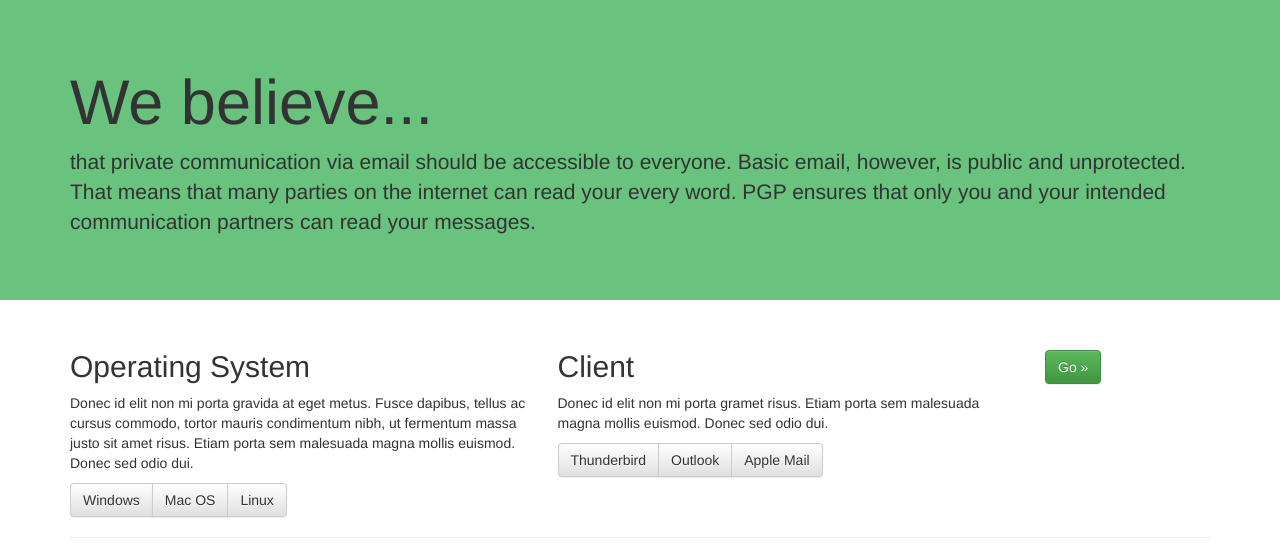
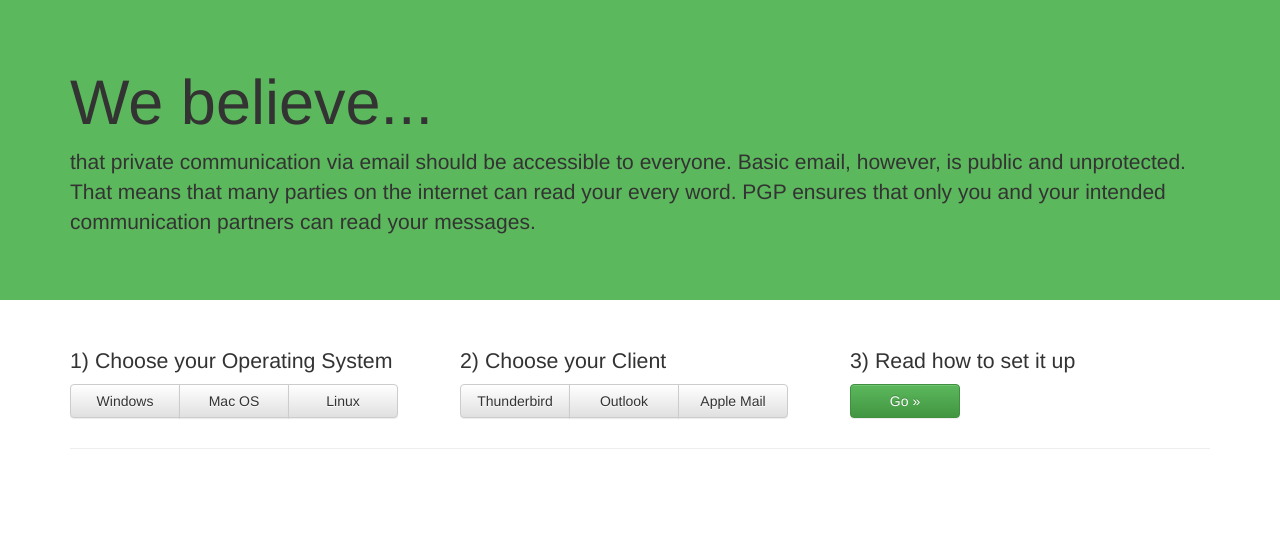
Before and after one commit to PrettyGoodManual/PGM, a plain HTML site: page index.html in a window 1280 px wide. Drawn offline with Linux system fonts and the light colour scheme.

Commit message:
changed green; worked on buttons

```diff
--- a/css/main.css
+++ b/css/main.css
@@ -1,5 +1,11 @@
+.bbutton {
+	vertical-align: bottom;
+}
 
+h3 {
+	font-size: 16pt;
+}
 
-/* ==========================================================================
-   Author's custom styles
-   ========================================================================== */
+.btn {
+	width: 110px;
+}
--- a/index.html
+++ b/index.html
@@ -24,7 +24,7 @@
 	</head>
 	<body>
     <!-- Main jumbotron for a primary marketing message or call to action -->
-    <div class="jumbotron" style="background-color: #69c27d">
+    <div class="jumbotron" style="background-color: #5cb85c">
       <div class="container">
         <h1>We believe...</h1>
         <p>that private communication via email should be accessible to everyone. Basic email, however, is public and unprotected. That means that many parties on the internet can read your every word.
@@ -35,11 +35,10 @@ PGP ensures that only you and your intended communication partners can read your
     </div>
 		<div class="container">
 			<div class="row">
-				<div class="col-md-5">
-					<h2>Operating System</h2>
-					<p>Donec id elit non mi porta gravida at eget metus. Fusce dapibus, tellus ac cursus commodo, tortor mauris condimentum nibh, ut fermentum massa justo sit amet risus. Etiam porta sem malesuada magna mollis euismod. Donec sed odio dui. </p>
+				<div class="col-md-4">
+					<h3>1) Choose your Operating System</h3>
 
-					<div class="btn-group" data-toggle="buttons">
+					<div class="btn-group bbutton" data-toggle="buttons">
 						<label class="btn btn-default">
 							<input type="radio" name="options" id="option1"> Windows
 						</label>
@@ -52,11 +51,10 @@ PGP ensures that only you and your intended communication partners can read your
 					</div>
 				</div>
 
-				<div class="col-md-5">
-					<h2>Client</h2>
-					<p>Donec id elit non mi porta gramet risus. Etiam porta sem malesuada magna mollis euismod. Donec sed odio dui. </p>
-
-					<div class="btn-group" data-toggle="buttons">
+				<div class="col-md-4">
+					<h3>2) Choose your Client</h3>
+					<div>
+						<div class="btn-group bbutton" data-toggle="buttons">
 							<label class="btn btn-default">
 								<input type="radio" name="options" id="option1"> Thunderbird
 							</label>
@@ -68,11 +66,13 @@ PGP ensures that only you and your intended communication partners can read your
 							</label>
 						</div>
 					</div>
+				</div>
 
-				<div class="col-md-2">
-					<h2></h2>
+				<div class="col-md-4">
+					<h3>3) Read how to set it up</h3>
+					<div class="bbutton">
 						<p><a class="btn btn-success" role="button">Go &raquo;</a></p>
-
+					</div>
 
 				</div>
 			</div>
```
Lines whose indentation alone changed are shown as unchanged.
